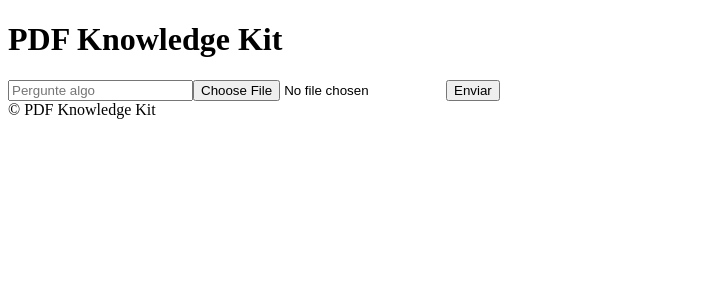
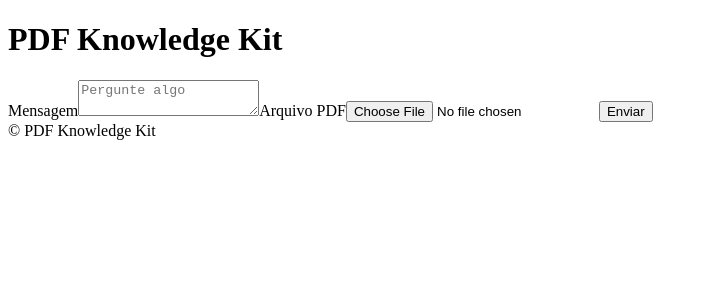
Before and after one commit to suporterfid/pdf-knowledge-kit, a React (Vite) app in the folder frontend/: page / in a window 1280 px wide. Shown: the top 300 px of the page, without its empty margins (0-708 px from the left). Built offline with nearby package versions, Linux system fonts and the light colour scheme.

Commit message:
feat: improve chat accessibility

```diff
--- a/frontend/src/components/Composer.tsx
+++ b/frontend/src/components/Composer.tsx
@@ -1,4 +1,4 @@
-import React, { useState } from 'react';
+import React, { useRef, useState } from 'react';
 
 interface Props {
   onSend: (text: string, file?: File | null) => void;
@@ -9,23 +9,38 @@ interface Props {
 export default function Composer({ onSend, onCancel, isStreaming }: Props) {
   const [input, setInput] = useState('');
   const [file, setFile] = useState<File | null>(null);
+  const textareaRef = useRef<HTMLTextAreaElement>(null);
 
-  const submit = (e: React.FormEvent) => {
-    e.preventDefault();
+  const submit = (e?: React.FormEvent) => {
+    if (e) e.preventDefault();
     if (!input.trim()) return;
     onSend(input, file);
     setInput('');
     setFile(null);
+    textareaRef.current?.focus();
+  };
+
+  const handleKeyDown = (e: React.KeyboardEvent<HTMLTextAreaElement>) => {
+    if (e.key === 'Enter' && !e.shiftKey) {
+      e.preventDefault();
+      submit();
+    }
   };
 
   return (
     <form onSubmit={submit} className="composer">
-      <input
+      <label htmlFor="composer-text">Mensagem</label>
+      <textarea
+        id="composer-text"
+        ref={textareaRef}
         value={input}
         onChange={(e) => setInput(e.target.value)}
         placeholder="Pergunte algo"
+        onKeyDown={handleKeyDown}
       />
+      <label htmlFor="composer-file">Arquivo PDF</label>
       <input
+        id="composer-file"
         type="file"
         accept="application/pdf"
         onChange={(e) => setFile(e.target.files?.[0] || null)}
@@ -41,7 +56,13 @@ export default function Composer({ onSend, onCancel, isStreaming }: Props) {
       {!isStreaming ? (
         <button type="submit">Enviar</button>
       ) : (
-        <button type="button" onClick={onCancel}>
+        <button
+          type="button"
+          onClick={() => {
+            onCancel();
+            textareaRef.current?.focus();
+          }}
+        >
           Cancelar
         </button>
       )}
--- a/frontend/src/components/ConversationPane.tsx
+++ b/frontend/src/components/ConversationPane.tsx
@@ -33,9 +33,18 @@ export default function ConversationPane({ messages }: Props) {
   }, [messages, autoScroll]);
 
   return (
-    <div className="conversation" ref={containerRef}>
+    <div className="conversation" ref={containerRef} role="list">
       {messages.map((m, i) => (
-        <div key={i} className={`msg ${m.role}`}>
+        <div
+          key={i}
+          className={`msg ${m.role}`}
+          role="listitem"
+          aria-live={
+            m.role === 'assistant' && m.status === 'streaming'
+              ? 'polite'
+              : undefined
+          }
+        >
           <div
             dangerouslySetInnerHTML={{
               __html: DOMPurify.sanitize(md.render(m.content)),
```
